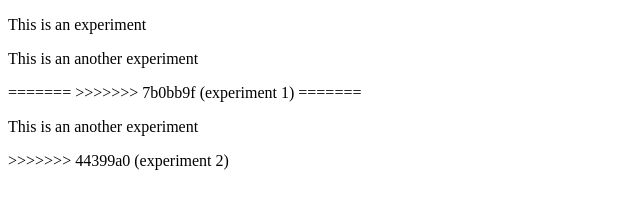
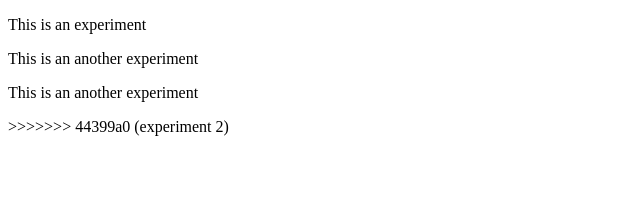
Before and after one commit to bijen601/My-Portfolio, a plain HTML site: page experiment.html in a window 1280 px wide. Shown: the whole page, without its empty margins (0-640 px from the left). Drawn offline with Linux system fonts and the light colour scheme.

Commit message:
experiment file commited

```diff
--- a/experiment.html
+++ b/experiment.html
@@ -9,9 +9,6 @@
 <body>
     <p>This is an experiment</p>
     <p>This is an another experiment</p>
-=======
->>>>>>> 7b0bb9f (experiment 1)
-=======
     <p>This is an another experiment</p>
 >>>>>>> 44399a0 (experiment 2)
 </body>
```
